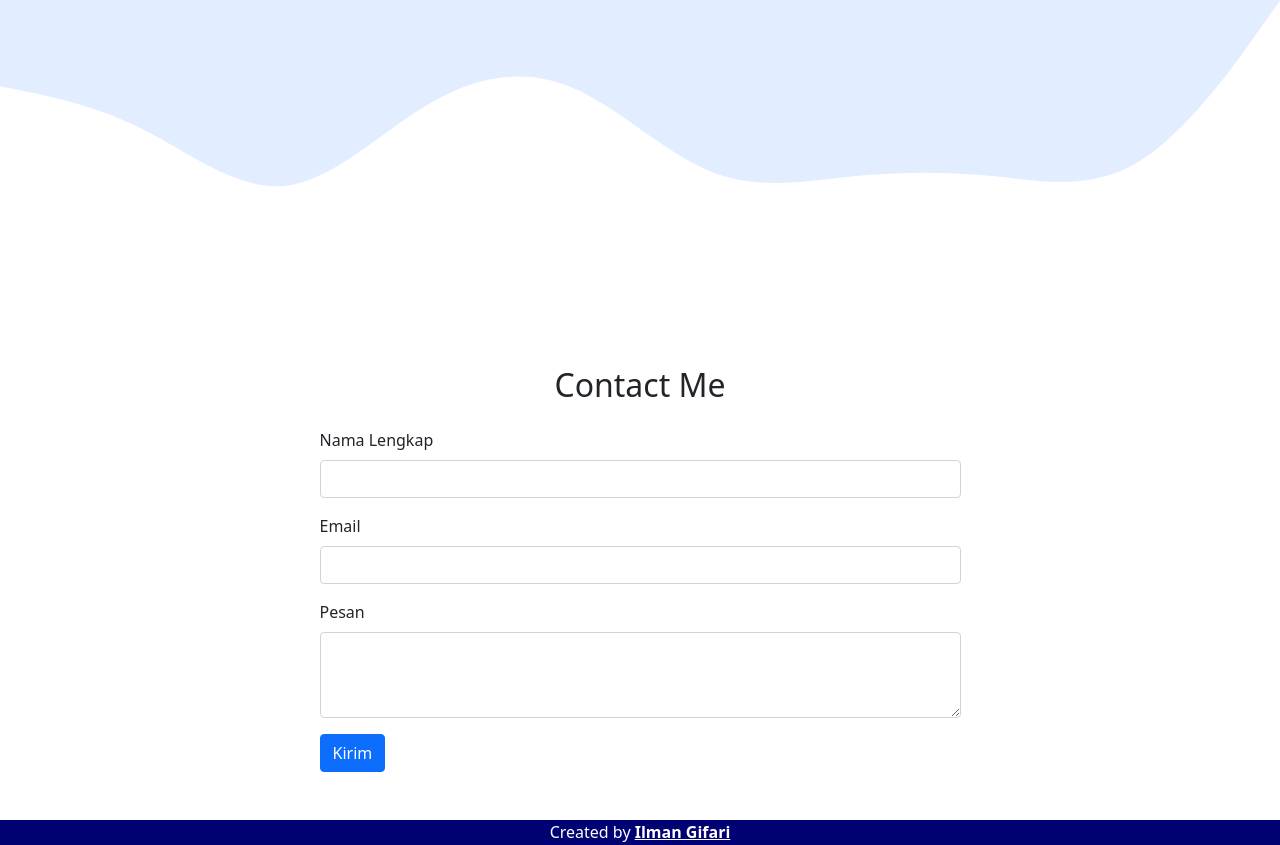
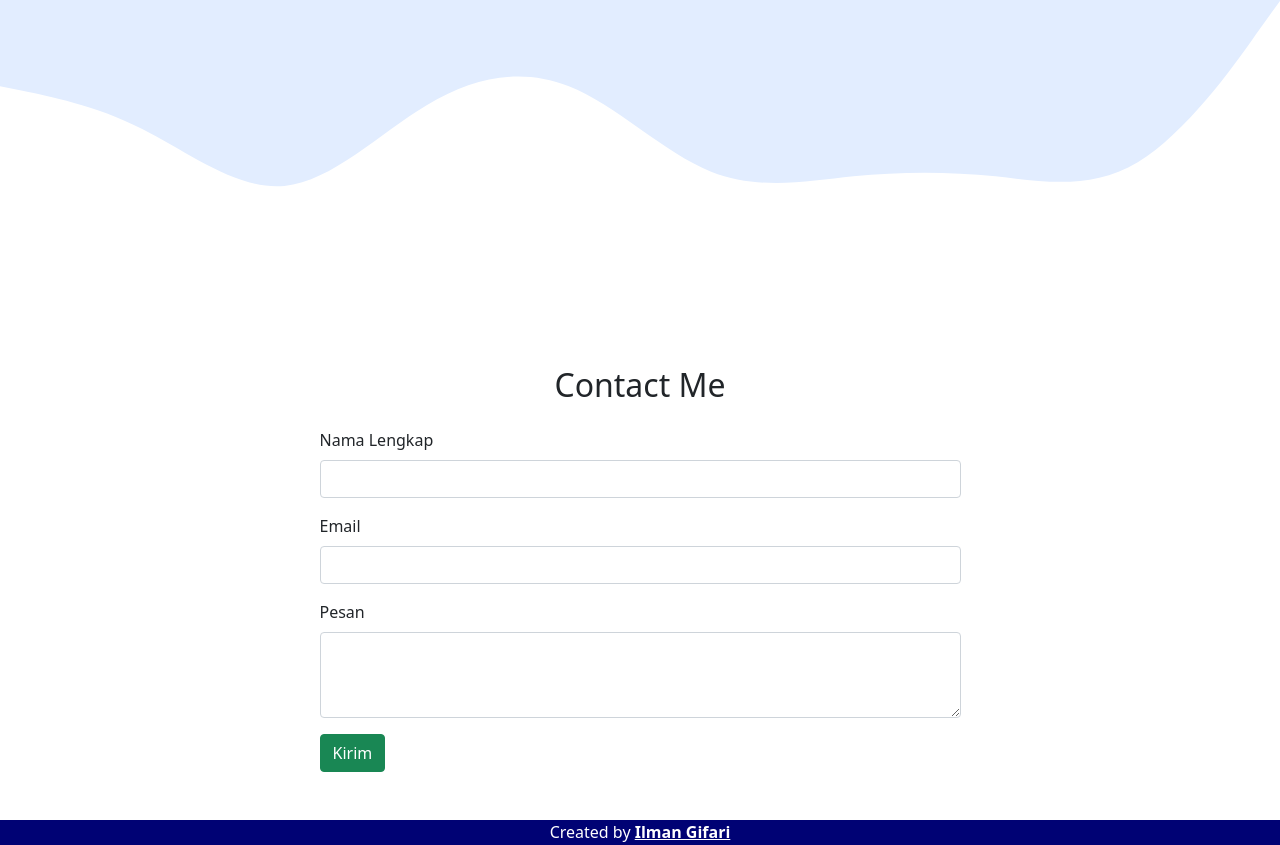
Before and after one commit to ilman79/ilman79.github.io, a plain HTML site: page Project.html in a window 1280 px wide. Shown: the part 1775-2620 px from the top of the page. Drawn offline with nearby package versions, Linux system fonts and the light colour scheme.

Commit message:
mengubah warna tombol menjadi hijau

```diff
--- a/Project.html
+++ b/Project.html
@@ -170,7 +170,7 @@
                                                                         rows="3"></textarea>
                                                         </div>
                                                         <button type=" submit"
-                                                                class="btn btn-primary mb-5">Kirim</button>
+                                                                class="btn btn-success mb-5">Kirim</button>
                                                 </form>
                                         </div>
                                 </div>
```
